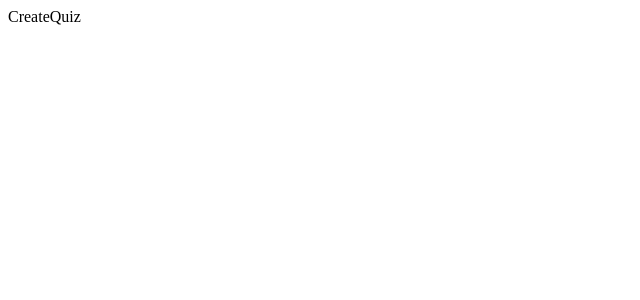
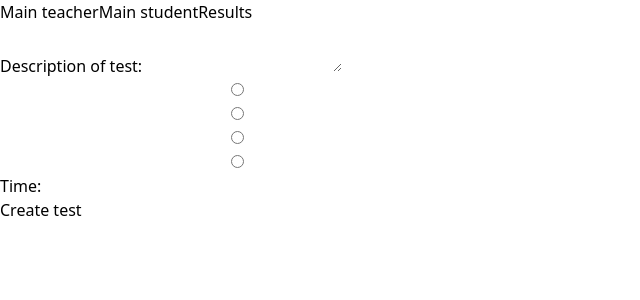
Before and after one commit to KhSanzhar/quiz-creation, a React (Create React App) app: page /quiz in a window 1280 px wide. Shown: the top 300 px of the page, without its empty margins (0-640 px from the left). Built offline with nearby package versions, Linux system fonts and the light colour scheme.

Commit message:
firstCreate

```diff
--- a/package.json
+++ b/package.json
@@ -40,5 +40,8 @@
       "last 1 firefox version",
       "last 1 safari version"
     ]
+  },
+  "devDependencies": {
+    "tailwindcss": "^3.4.3"
   }
 }
--- a/src/App.tsx
+++ b/src/App.tsx
@@ -5,11 +5,13 @@ import CreateQuiz from './components/teacher/createQuiz';
 import Dashboard from './components/student/dashboard';
 import ResultItem from './components/common/resultItem';
 import ResultsList from './components/common/resultsList';
+import NavBar from './components/common/NavBar';
 
 function App() {
   return (
     <div className="App">
       <Router>
+        <NavBar />
         <Routes>
           <Route path='/' element={ <TeacherBoard />}/>
           <Route path='/create' element={ <CreateQuiz />}/>
--- /dev/null
+++ b/src/components/common/NavBar.tsx
@@ -0,0 +1,14 @@
+import { Link } from 'react-router-dom';
+import React from 'react';
+
+const NavBar: React.FC = () => {
+    return(
+        <nav>
+            <Link to="/">Main teacher</Link>
+            <Link to="/student">Main student</Link>
+            <Link to="/results">Results</Link>
+        </nav>
+    );
+};
+
+export default NavBar;
--- a/src/components/teacher/createQuiz.tsx
+++ b/src/components/teacher/createQuiz.tsx
@@ -1,10 +1,80 @@
-import React from "react";
+import React, { HtmlHTMLAttributes, useState } from "react";
+
+interface Option {
+    id: number;
+    value: string;
+    isCorrect: boolean;
+}
 
 const CreateQuiz: React.FC = () => {
-    return (
-        <div>
-            CreateQuiz
-        </div>
+    const [description, setDescription] = useState('');
+    const [options, setOptions] = useState<Option[]>([
+        { id: 1, value: '', isCorrect: false},
+        { id: 2, value: '', isCorrect: false},
+        { id: 3, value: '', isCorrect: false},
+        { id: 4, value: '', isCorrect: false},
+    ]);
+    const [timeLimit, setTimeLimit] = useState('');
+
+    const handleDescriptionChange = (event: React.ChangeEvent<HTMLTextAreaElement>) => {
+        setDescription(event.target.value);
+    };
+
+    const handleOptionChange = (id: number, value: string) => {
+        setOptions(options.map(option => option.id === id ? {...option, value } : option));
+    }
+
+    const handleCorrectAnswer = (id: number) => {
+        setOptions(options.map(option => ({
+            ...option,
+            isCorrect: option.id === id
+        })));
+    };
+
+    const handleTimeLimitChange = (event: React.ChangeEvent<HTMLInputElement>) => {
+        setTimeLimit(event.target.value);
+    };
+
+    const handleSubmit = (event: React.FormEvent<HTMLFormElement>) => {
+        event.preventDefault();
+        console.log({description, options, timeLimit});
+    };
+
+
+    return(
+        <form onSubmit={handleSubmit}>
+            <div>
+                <label htmlFor="description">Description of test:</label>
+                <textarea id="description" value={description} onChange={handleDescriptionChange} />
+            </div>
+            <div>
+                {options.map(option => (
+                    <div>
+                        <input
+                            type="text"
+                            value={option.value}
+                            onChange={e => handleOptionChange(option.id, e.target.value)}
+                        />
+                        <input
+                            type="radio"
+                            name="correctAnwer"
+                            checked={option.isCorrect}
+                            onChange={() => handleCorrectAnswer(option.id)}
+                        />
+                    </div>
+                ))}
+            </div>
+            <div>
+                <label htmlFor="timeLimit">Time:</label>
+                <input
+                    type="number"
+                    id="timeLimit"
+                    value={timeLimit}
+                    onChange={handleTimeLimitChange}
+                />
+            </div>
+            <button type="submit">Create test</button>
+        </form>
     );
 };
 
--- a/src/components/teacher/teacherBoard.tsx
+++ b/src/components/teacher/teacherBoard.tsx
@@ -1,9 +1,16 @@
 import React from "react";
+import { Link } from "react-router-dom";
 
 const TeacherBoard: React.FC = () => {
     return (
         <div>
-            Teacher Board
+            <h1>Welcome to the teacher dashboard</h1>
+            <button className="flex justify-center">
+                <Link to="/create" className="bg-blue-500 hover:bg-blue-700 text-white font-bold py-2 px-4">
+                    Create test
+                </Link>
+            </button>
+
         </div>
     );
 };
--- a/src/index.css
+++ b/src/index.css
@@ -0,0 +1,3 @@
+@tailwind base;
+@tailwind components;
+@tailwind utilities;
--- /dev/null
+++ b/tailwind.config.js
@@ -0,0 +1,10 @@
+/** @type {import('tailwindcss').Config} */
+module.exports = {
+  content: [
+    "./src/**/*.{js,jsx,ts,tsx}",
+  ],
+  theme: {
+    extend: {},
+  },
+  plugins: [],
+}
```
Also changed, not shown: src/models/model.ts (deleted), 1 other file (tests, documents, lock files or other folders).
